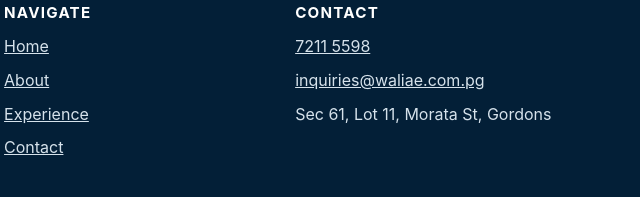
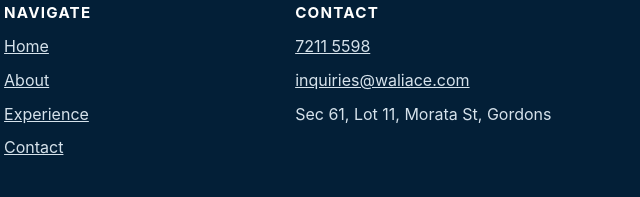
Before and after one commit to emabi2002/wali, a website: page public/services/index.html in a window 1280 px wide. Shown: the part 3069-3266 px from the top of the page, 616-1256 px from the left. Drawn offline with Linux system fonts and the light colour scheme.

Commit message:
chore: update public/services/index.html for waliace.com

```diff
--- a/public/services/index.html
+++ b/public/services/index.html
@@ -5,4 +5,4 @@
 <section class="section section-soft"><div class="container"><div class="section-heading"><p class="eyebrow">Power and controls</p><h2>Electrical Installation and system controls</h2></div><div class="grid-3"><article class="card"><h3>Domestic electrical work</h3><p>Wiring, lighting, equipment connections and fault investigation for residential properties.</p></article><article class="card"><h3>Commercial electrical work</h3><p>Installation and technical support for offices, retail, workshops and other commercial facilities.</p></article><article class="card"><h3>Industrial electrical work</h3><p>Three-phase systems, distribution services, equipment connections and industrial controls.</p></article><article class="card"><h3>Motor and pump controls</h3><p>Star-delta controls, motor control systems, pump controls, exhaust fans and associated commissioning.</p></article><article class="card"><h3>Lighting and sensors</h3><p>Lighting controls, automatic switching, dimming, daylight response and motion sensors.</p></article><article class="card"><h3>Testing and reporting</h3><p>Operational verification and service reports covering findings, completed work and follow-up advice.</p></article></div></div></section>
 <section class="section section-dark"><div class="container grid-2"><div><p class="eyebrow">Integrated facilities</p><h2>Building Management Systems</h2><p class="lead">Support for connected building systems that monitor conditions, operate equipment and alert facility teams when performance moves outside expected ranges.</p></div><div><ul><li>HVAC control for chillers, air-handling units, fans and pumps</li><li>Temperature, humidity and air-quality monitoring</li><li>Energy schedules and consumption monitoring</li><li>Lighting controls and daylight response</li><li>Fire and safety system interfaces where configured</li><li>Alarm logging for equipment and operating conditions</li></ul></div></div></section>
 <section class="section"><div class="container cta-band"><div><p class="eyebrow">Not sure which service applies</p><h2>Describe the problem and we will review it.</h2></div><div class="action-row"><a class="button button-primary" href="/contact/#quotation">Request a Quote</a><a class="button button-whatsapp" href="https://wa.me/67572115598">WhatsApp</a></div></div></section></main>
-<footer class="site-footer"><div class="container"><div class="footer-grid"><div><img class="footer-logo" src="/assets/wali-logo.png" alt="WALI"><p>Cool solutions. Brighter tomorrows.</p></div><div><h3>Navigate</h3><ul class="footer-links"><li><a href="/">Home</a></li><li><a href="/about/">About</a></li><li><a href="/experience/">Experience</a></li><li><a href="/contact/">Contact</a></li></ul></div><div><h3>Contact</h3><ul class="footer-links"><li><a href="tel:+67572115598">7211 5598</a></li><li><a href="mailto:inquiries@waliae.com.pg">inquiries@waliae.com.pg</a></li><li>Sec 61, Lot 11, Morata St, Gordons</li></ul></div></div><div class="footer-bottom">© <span data-year>2026</span> WALI Airconditioning and Electricals Limited.</div></div></footer><nav class="mobile-actions" aria-label="Quick contact"><a href="tel:+67572115598">Call</a><a href="https://wa.me/67572115598">WhatsApp</a><a href="/contact/#quotation">Quote</a></nav><script src="/assets/site.js"></script></body></html>
+<footer class="site-footer"><div class="container"><div class="footer-grid"><div><img class="footer-logo" src="/assets/wali-logo.png" alt="WALI"><p>Cool solutions. Brighter tomorrows.</p></div><div><h3>Navigate</h3><ul class="footer-links"><li><a href="/">Home</a></li><li><a href="/about/">About</a></li><li><a href="/experience/">Experience</a></li><li><a href="/contact/">Contact</a></li></ul></div><div><h3>Contact</h3><ul class="footer-links"><li><a href="tel:+67572115598">7211 5598</a></li><li><a href="mailto:inquiries@waliace.com">inquiries@waliace.com</a></li><li>Sec 61, Lot 11, Morata St, Gordons</li></ul></div></div><div class="footer-bottom">© <span data-year>2026</span> WALI Airconditioning and Electricals Limited.</div></div></footer><nav class="mobile-actions" aria-label="Quick contact"><a href="tel:+67572115598">Call</a><a href="https://wa.me/67572115598">WhatsApp</a><a href="/contact/#quotation">Quote</a></nav><script src="/assets/site.js"></script></body></html>
```
